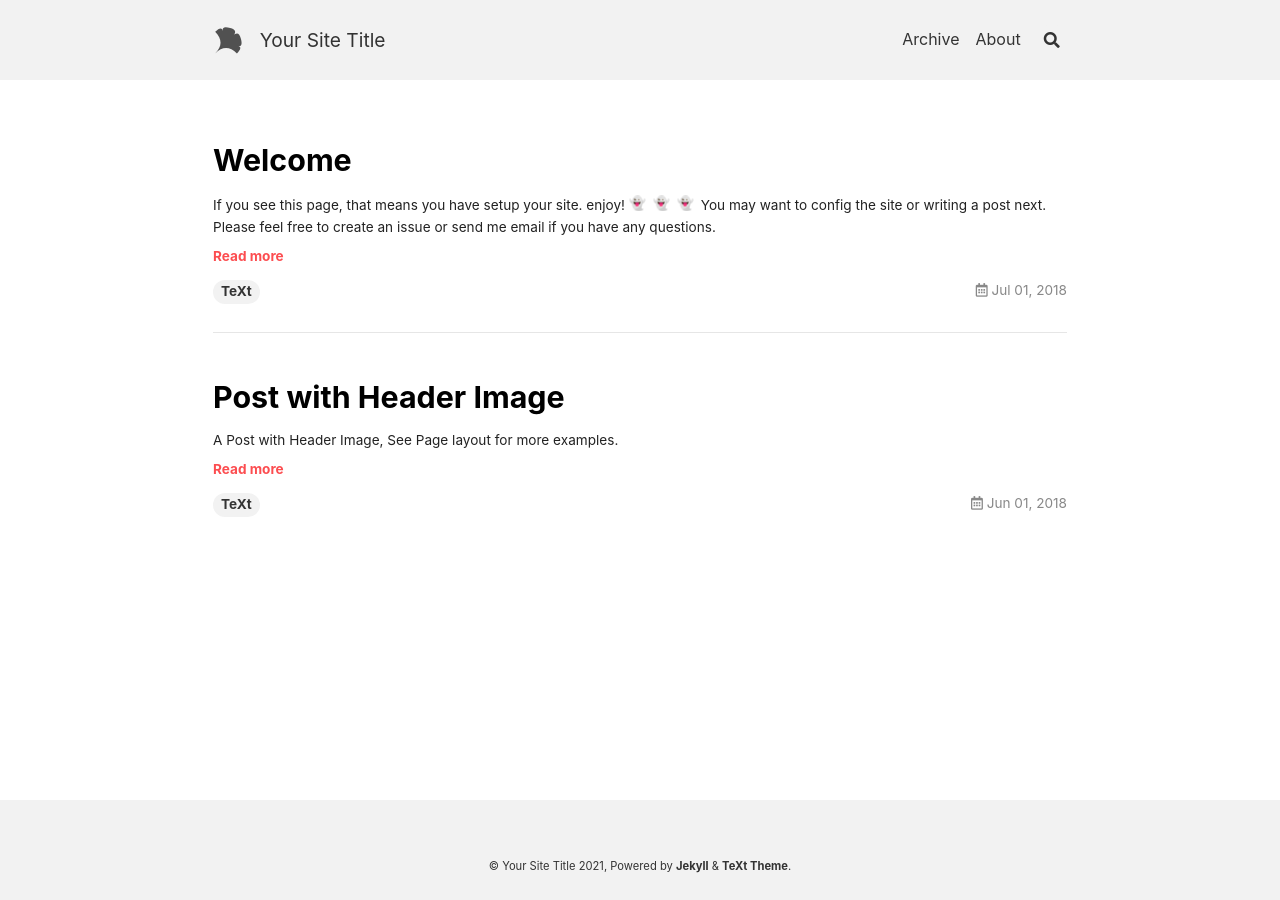
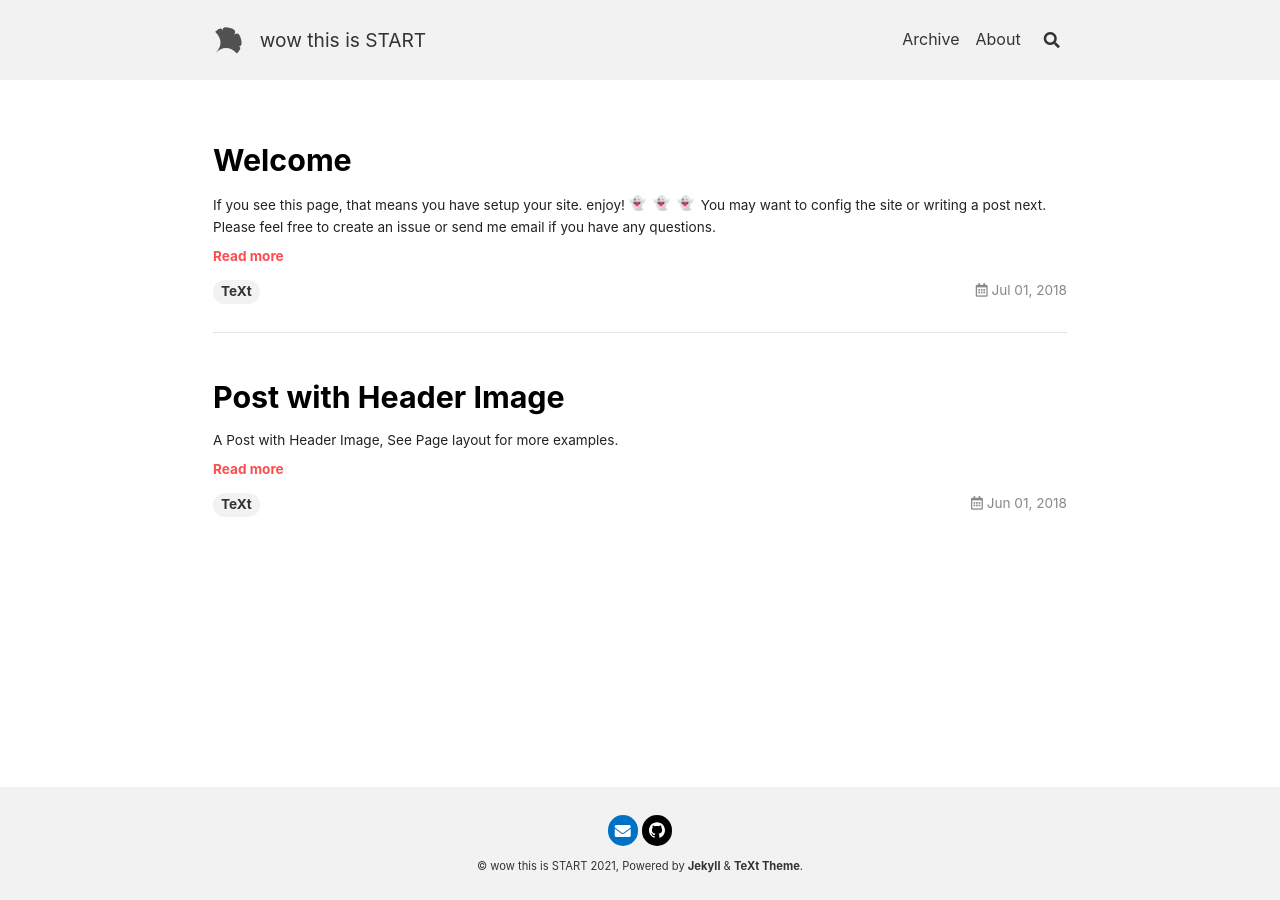
Before and after one commit to newhkim/newhkim.github.io, a Jekyll site: the page built from index.html, in a window 1280 px wide. Built offline with Jekyll 4.4.1, drawn with Linux system fonts in a browser that asks for light colours; nearby versions of some CDN libraries; emoji names are drawn with the system emoji font; the list of posts is cut into pages by our own code; part of the change alters nothing that is shown.

Commit message:
update init config

```diff
--- a/_config.yml
+++ b/_config.yml
@@ -18,9 +18,9 @@
 ##############################
 text_skin: default # "default" (default), "dark", "forest", "ocean", "chocolate", "orange"
 highlight_theme: default # "default" (default), "tomorrow", "tomorrow-night", "tomorrow-night-eighties", "tomorrow-night-blue", "tomorrow-night-bright"
-url     : # the base hostname & protocol for your site e.g. https://www.someone.com
-baseurl : # does not include hostname
-title   : Your Site Title
+url     : https://newhkim.github.io# the base hostname & protocol for your site e.g. https://www.someone.com
+baseurl : "" # does not include hostname
+title   : wow this is START #Your Site Title
 description: > # this means to ignore newlines until "Language & timezone"
   Your Site Description
 
@@ -28,18 +28,18 @@ description: > # this means to ignore newlines until "Language & timezone"
 ## => Language and Timezone
 ##############################
 lang: # the language of your site, default as "en"
-timezone: # see https://en.wikipedia.org/wiki/List_of_tz_database_time_zones for the available values
+timezone: Asia/Seoul # see https://en.wikipedia.org/wiki/List_of_tz_database_time_zones for the available values
 
 
 ## => Author and Social
 ##############################
 author:
   type      : # "person" (default), "organization"
-  name      : Your Name
+  name      : name #Your Name
   url       :
   avatar    : # path or url of avatar image (square)
-  bio       : I am an amazing person.
-  email     :
+  bio       : I am an amazing person. and you too
+  email     : hkim@newlecture.com
   facebook  : # "user_name" the last part of your profile url, e.g. https://www.facebook.com/user_name
   twitter   : # "user_name" the last part of your profile url, e.g. https://twitter.com/user_name
   weibo     : # "user_id"   the last part of your profile url, e.g. https://www.weibo.com/user_id/profile?...
@@ -49,7 +49,7 @@ author:
   zhihu     : # "user_name" the last part of your profile url, e.g. https://www.zhihu.com/people/user_name
   douban    : # "user_name" the last part of your profile url, e.g. https://www.douban.com/people/user_name
   linkedin  : # "user_name" the last part of your profile url, e.g. https://www.linkedin.com/in/user_name
-  github    : # "user_name" the last part of your profile url, e.g. https://github.com/user_name
+  github    : newhkim # "user_name" the last part of your profile url, e.g. https://github.com/user_name
   npm       : # "user_name" the last part of your profile url, e.g. https://www.npmjs.com/~user_name
 
 
```
Also changed, not shown: 1 other file.
